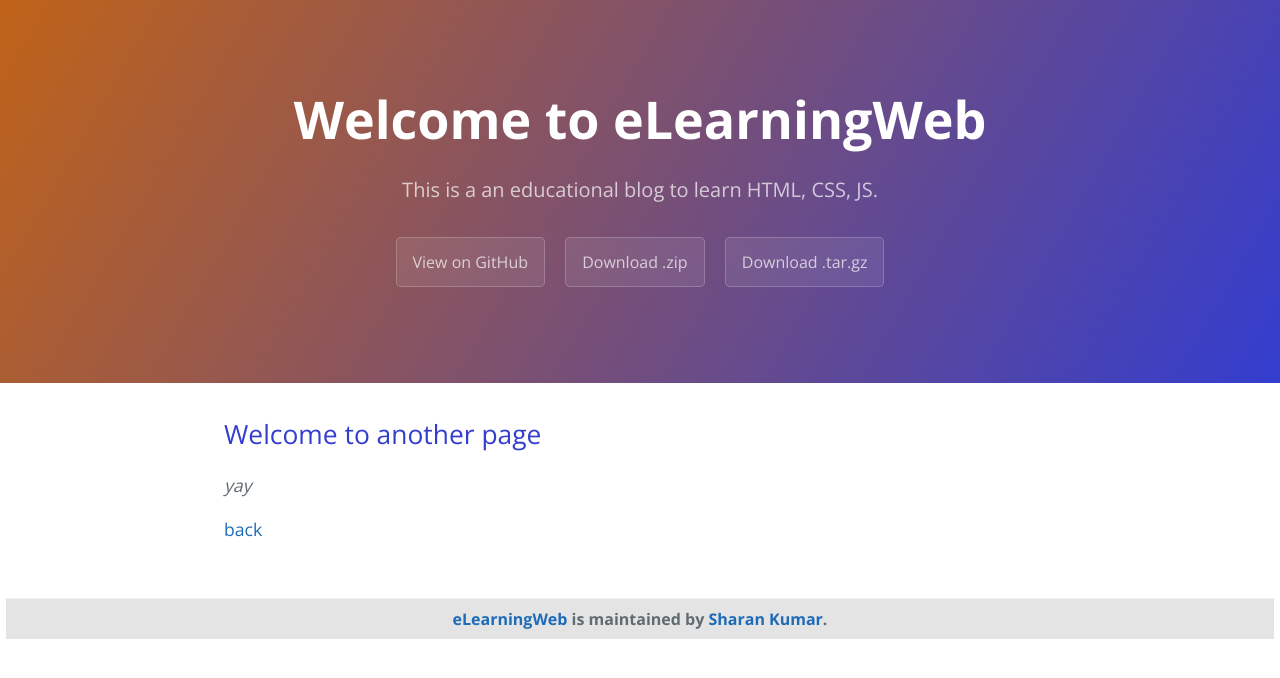
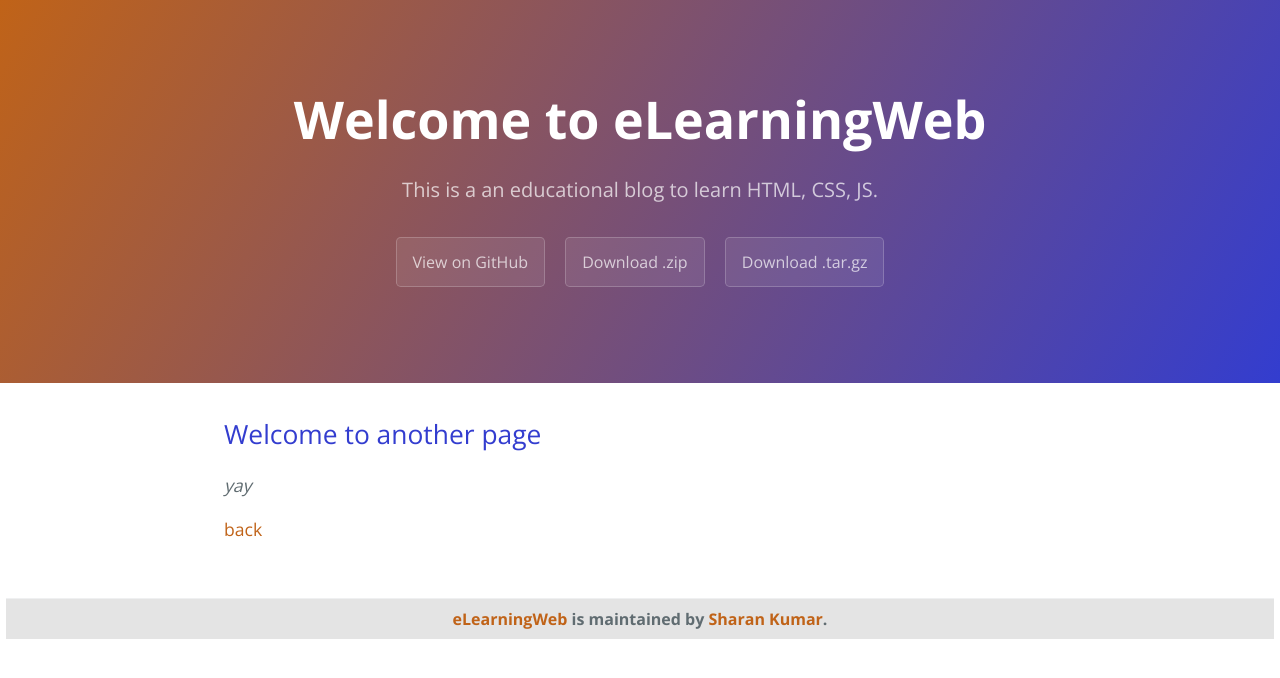
Before and after one commit to indian-sharan/webcode, a Jekyll site: the page built from another-page.md, in a window 1280 px wide. Shown: the top 678 px of the page. Built offline with Jekyll 4.4.1, drawn with Linux system fonts in a browser that asks for light colours.

Commit message:
Update scss and readme.md

```diff
--- a/_sass/variables.scss
+++ b/_sass/variables.scss
@@ -10,7 +10,7 @@ $header-bg-color-secondary: #c06318 !default;
 // Text
 $section-headings-color: #333dcf !default;
 $body-text-color: #606c71 !default;
-$body-link-color: #1e6bb8 !default;
+$body-link-color: #c06318 !default;
 $blockquote-text-color: #819198 !default;
 
 // Code
```
Also changed, not shown: README.md.
